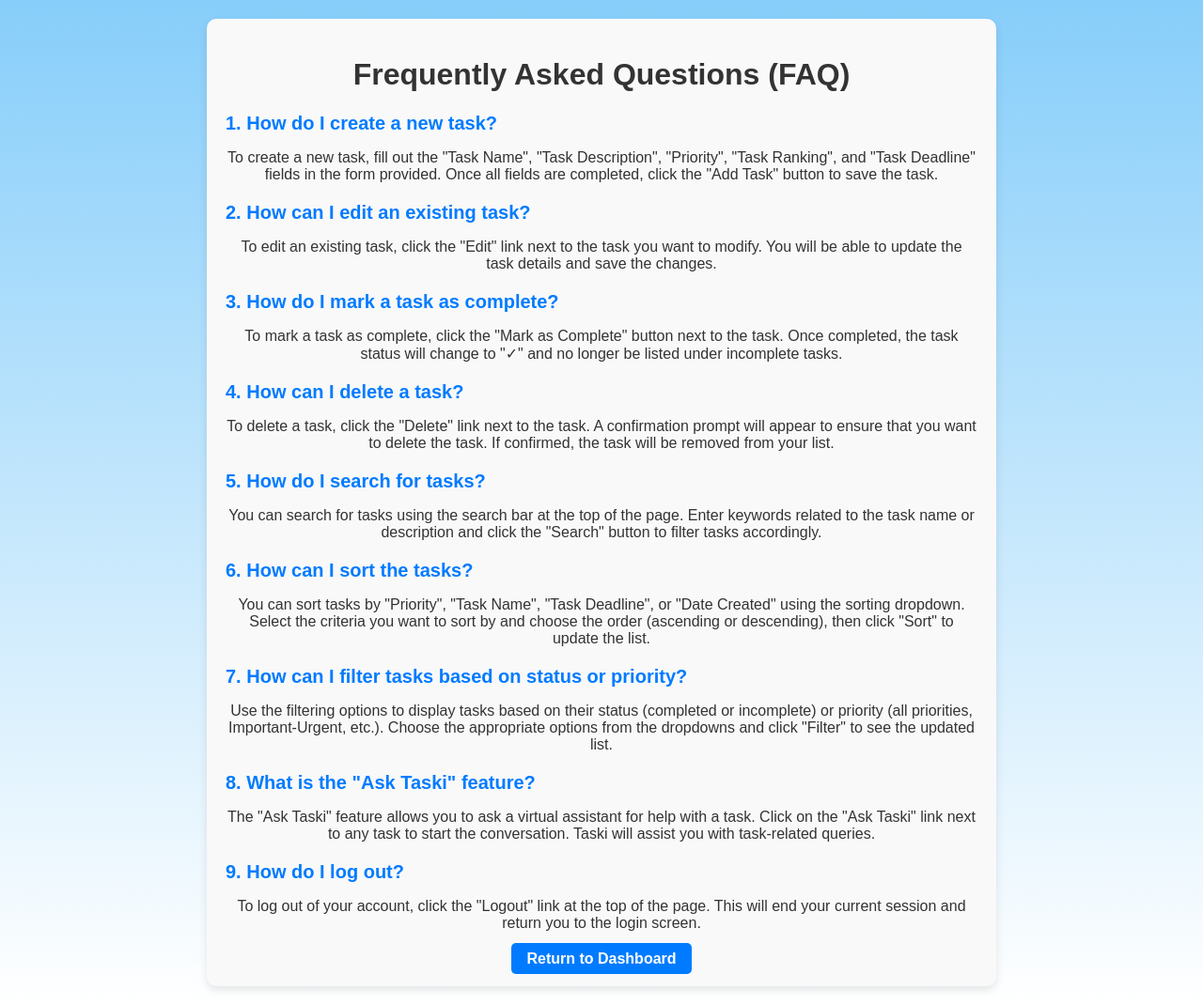
After one commit to IsraelShowell/Prioritask-Task-Management, a Flask app: page /faq in a window 1280 px wide. The commit adds this page. Shown: the whole page at 94% size. Run offline with Flask 3, Linux system fonts and the light colour scheme.

Commit message:
Version 1.00

```diff
--- a/app.py
+++ b/app.py
@@ -36,8 +36,8 @@ app=Flask(__name__)
 app.secret_key="__privatekey__"
 
 #Defines the Hugging Face model that will be used (TinyLlama in this case)
-os.environ['HF_TOKEN'] = "your-token"
-login(token="your-token-again")
+os.environ['HF_TOKEN'] = "your_token"
+login(token="your_token")
 
 
 #Change this to use a different model
@@ -131,7 +131,9 @@ def Taski(task, query):
 #End of Taski function
 
 
-
+@app.route('/faq')
+def faq():
+    return render_template('faq.html')
 
 #The Home Page is located as the root of the web page
 @app.route('/')
--- /dev/null
+++ b/templates/faq.html
@@ -0,0 +1,121 @@
+<!DOCTYPE html>
+<html lang="en">
+<head>
+    <meta charset="UTF-8">
+    <meta name="viewport" content="width=device-width, initial-scale=1.0">
+    <title>Task Management Dashboard FAQ</title>
+    <link rel="stylesheet" type="text/css" href="{{ url_for('static', filename='css/main.css') }}">
+
+    <style>
+        body {
+            font-family: 'Arial', sans-serif;
+            background: linear-gradient(to bottom, #87CEFA, #FFFFFF);
+            margin: 0;
+            display: flex;
+            align-items: center;
+            justify-content: center;
+            min-height: 100vh;
+            padding: 20px;
+        }
+
+        h1, h2, p {
+            color: #333;
+            text-align: center;
+        }
+
+        .faq-container {
+            width: 80%;
+            max-width: 800px;
+            background: #f9f9f9;
+            padding: 20px;
+            border-radius: 10px;
+            box-shadow: 0 4px 10px rgba(0, 0, 0, 0.1);
+        }
+
+        .faq-item {
+            margin-bottom: 20px;
+        }
+
+        .faq-item h3 {
+            font-size: 1.25rem;
+            color: #007bff;
+            margin-bottom: 10px;
+        }
+
+        .faq-item p {
+            font-size: 1rem;
+            color: #333;
+        }
+
+        button, a {
+            padding: 8px 16px;
+            color: #fff;
+            background-color: #007bff;
+            border: none;
+            border-radius: 5px;
+            text-decoration: none;
+            font-weight: bold;
+            cursor: pointer;
+        }
+
+        button:hover, a:hover {
+            background-color: #6d3e82;
+        }
+    </style>
+</head>
+
+<body>
+    <div class="faq-container">
+        <h1>Frequently Asked Questions (FAQ)</h1>
+
+        <div class="faq-item">
+            <h3>1. How do I create a new task?</h3>
+            <p>To create a new task, fill out the "Task Name", "Task Description", "Priority", "Task Ranking", and "Task Deadline" fields in the form provided. Once all fields are completed, click the "Add Task" button to save the task.</p>
+        </div>
+
+        <div class="faq-item">
+            <h3>2. How can I edit an existing task?</h3>
+            <p>To edit an existing task, click the "Edit" link next to the task you want to modify. You will be able to update the task details and save the changes.</p>
+        </div>
+
+        <div class="faq-item">
+            <h3>3. How do I mark a task as complete?</h3>
+            <p>To mark a task as complete, click the "Mark as Complete" button next to the task. Once completed, the task status will change to "✓" and no longer be listed under incomplete tasks.</p>
+        </div>
+
+        <div class="faq-item">
+            <h3>4. How can I delete a task?</h3>
+            <p>To delete a task, click the "Delete" link next to the task. A confirmation prompt will appear to ensure that you want to delete the task. If confirmed, the task will be removed from your list.</p>
+        </div>
+
+        <div class="faq-item">
+            <h3>5. How do I search for tasks?</h3>
+            <p>You can search for tasks using the search bar at the top of the page. Enter keywords related to the task name or description and click the "Search" button to filter tasks accordingly.</p>
+        </div>
+
+        <div class="faq-item">
+            <h3>6. How can I sort the tasks?</h3>
+            <p>You can sort tasks by "Priority", "Task Name", "Task Deadline", or "Date Created" using the sorting dropdown. Select the criteria you want to sort by and choose the order (ascending or descending), then click "Sort" to update the list.</p>
+        </div>
+
+        <div class="faq-item">
+            <h3>7. How can I filter tasks based on status or priority?</h3>
+            <p>Use the filtering options to display tasks based on their status (completed or incomplete) or priority (all priorities, Important-Urgent, etc.). Choose the appropriate options from the dropdowns and click "Filter" to see the updated list.</p>
+        </div>
+
+        <div class="faq-item">
+            <h3>8. What is the "Ask Taski" feature?</h3>
+            <p>The "Ask Taski" feature allows you to ask a virtual assistant for help with a task. Click on the "Ask Taski" link next to any task to start the conversation. Taski will assist you with task-related queries.</p>
+        </div>
+
+        <div class="faq-item">
+            <h3>9. How do I log out?</h3>
+            <p>To log out of your account, click the "Logout" link at the top of the page. This will end your current session and return you to the login screen.</p>
+        </div>
+
+        <div style="text-align: center;">
+            <a href="{{ url_for('dashboard') }}">Return to Dashboard</a>
+        </div>
+    </div>
+</body>
+</html>
```
Also changed, not shown: templates/dashboard.html (+7 -2 lines), Documentation/task-management-diagram.png, README.md.
